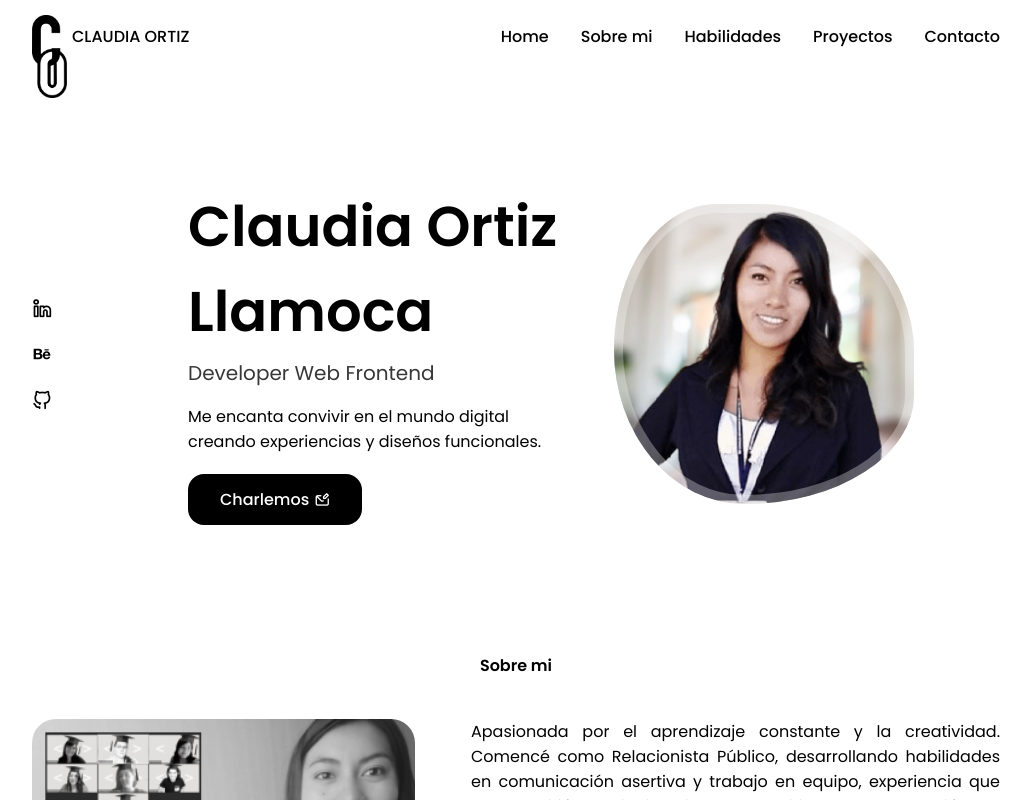
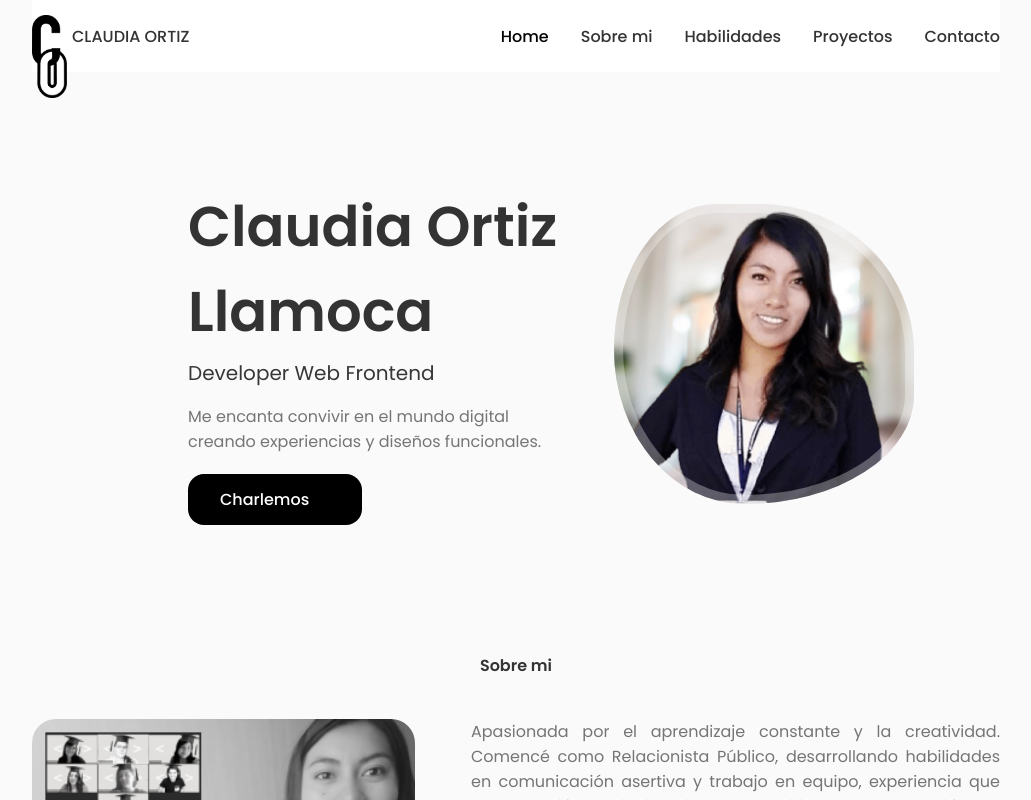
Before and after one commit to ClauOrtiiz/htm-css-js-portfolio, a React (Vite) app: page / in a window 1280 px wide. Shown: the top 800 px of the page, without its empty margins (124-1155 px from the left). Built offline with nearby package versions, Linux system fonts and the light colour scheme.

Commit message:
Updating CV

```diff
--- a/src/App.css
+++ b/src/App.css
@@ -4,7 +4,7 @@
 /* variable css */
 :root {
     --header-height: 3rem;
-    --he: 0;
+    --hue: 0;
     --sat: 0%;
     --title-color: hsl(var(--hue), var(--sat), 20%);
     --title-color-dark: hsl(var(--hue), var(--sat), 0%);
--- a/src/componentes/about/about.jsx
+++ b/src/componentes/about/about.jsx
@@ -1,7 +1,7 @@
 import React from "react";
 import "./about.css";
 import AboutImg from "../../assets/portadaa.png";
-import CV from "../../assets/Claudia-Ortiz-LL.pdf";
+import CV from "../../assets/Claudia-Ortiz-LLamoca.pdf";
 import { Info } from "./info";
 
 export const About = () => {
```
Also changed, not shown: 2 other files (tests, documents, lock files or other folders).
